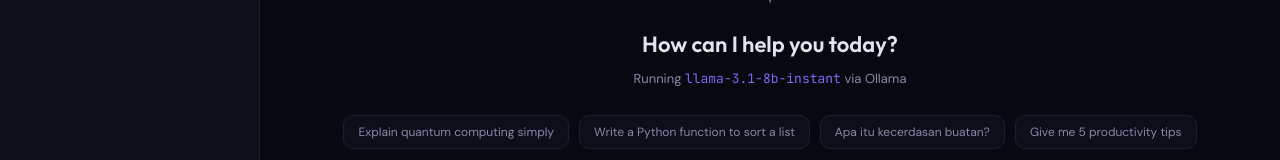
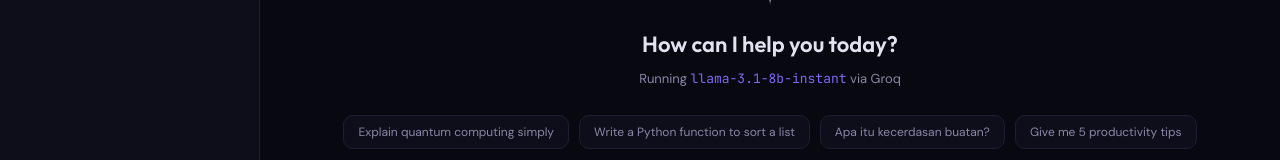
Before and after one commit to AlamiSadHomie/my-gpt-next, a Next.js app: page / in a window 1280 px wide. Shown: the part 319-479 px from the top of the page. Built offline with nearby package versions, Linux system fonts and the light colour scheme.

Commit message:
Convert from Running {model} via Ollama to Running {model} via Groq

```diff
--- a/app/page.jsx
+++ b/app/page.jsx
@@ -281,7 +281,7 @@ export default function Home() {
                 <span style={{ color: 'var(--accent)', fontFamily: 'var(--font-mono)' }}>
                   {model}
                 </span>{' '}
-                via Ollama
+                via Groq
               </div>
 
               {/* Starter prompts */}
```
